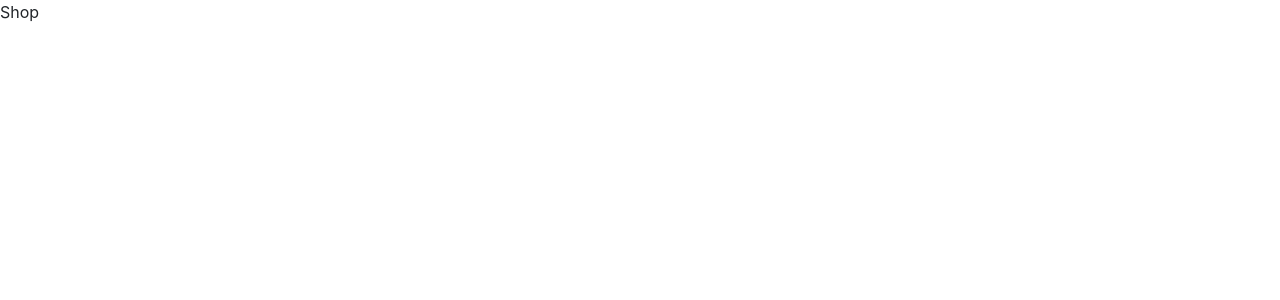
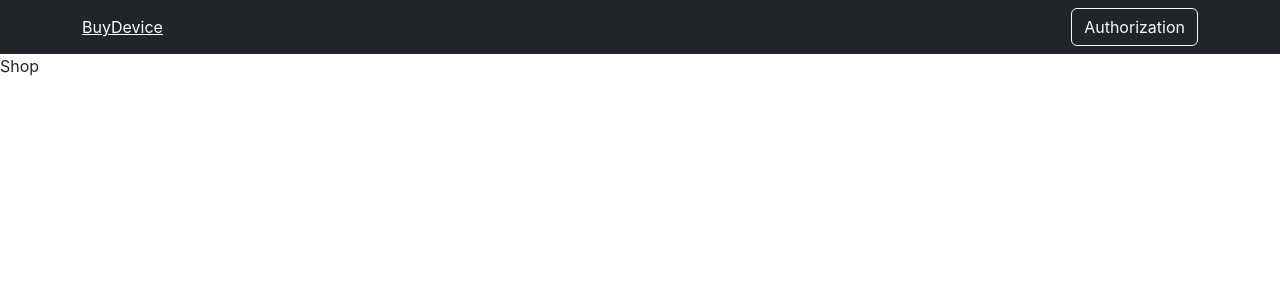
Before and after one commit to Genya10/shop-fullstack, a React (Create React App) app in the folder frontend/: page /shop in a window 1280 px wide. Shown: the top 300 px of the page. Built offline with nearby package versions, Linux system fonts and the light colour scheme.

Commit message:
create NavBar

```diff
--- a/frontend/src/App.js
+++ b/frontend/src/App.js
@@ -1,12 +1,12 @@
 import './App.css';
-import { Shop } from './pages/Shop';
-import { DevicePage } from './pages/DevicePage';
+import { NavBar } from './components/Navbar';
 import { BrowserRouter,Routes,Route } from 'react-router-dom';
 import { AppRouter } from './components/AppRouter';
 
 function App() {
   return (
     <BrowserRouter>
+    <NavBar/>
     <AppRouter/>
     </BrowserRouter>
   );
--- a/frontend/src/components/AppRouter.js
+++ b/frontend/src/components/AppRouter.js
@@ -1,12 +1,12 @@
 import React,{useContext} from "react";
 import { Routes,Route,Navigate} from "react-router-dom";
 import { authRoutes,publicRoutes } from "../routes";
-import { SHOP_ROUTE,ADMIN_ROUTE } from "../utils/const";
+import { SHOP_ROUTE} from "../utils/const";
 import { Context } from "../index";
 
 export const AppRouter = ()=>{
     const {user} = useContext(Context)
-    console.log(user)
+
     return (
         <div>
       <Routes>
--- /dev/null
+++ b/frontend/src/components/Navbar.js
@@ -0,0 +1,34 @@
+import { useContext } from 'react';
+import { Context } from '../index';
+import Container from 'react-bootstrap/Container';
+import Nav from 'react-bootstrap/Nav';
+import Navbar from 'react-bootstrap/Navbar';
+import { NavLink } from 'react-router-dom';
+import { SHOP_ROUTE } from '../utils/const';
+import Button from 'react-bootstrap/Button'
+import { observer } from 'mobx-react-lite';
+
+export const NavBar =observer(()=>{
+  const {user}=useContext(Context)
+  console.log(user._isAuth)
+  return (
+    <Navbar bg="dark" data-bs-theme="dark">
+      <Container>
+        <NavLink style={{ color: "white" }} to={SHOP_ROUTE}>
+          BuyDevice
+        </NavLink>
+        {user.isAuth ? (
+          <Nav className="ml-auto">
+            <Button variant={"outline-light"}>Admin</Button>
+            <Button variant={"outline-light"} style={{marginLeft:"10px"}}>Enter</Button>
+          </Nav>
+        ) : (
+          <Nav>
+            <Button variant={"outline-light"}
+            onClick={()=>user.setIsAuth(true)}>Authorization</Button>
+          </Nav>
+        )}
+      </Container>
+    </Navbar>
+  );
+});
```
